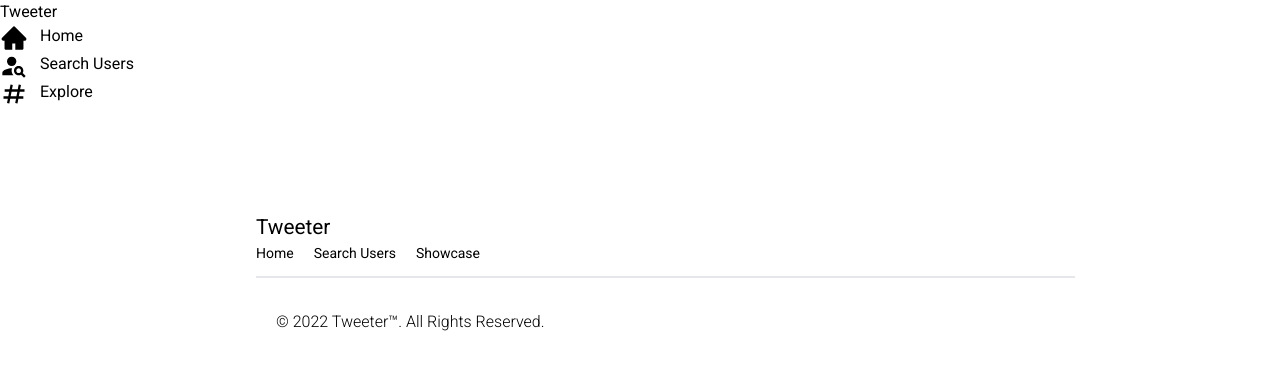
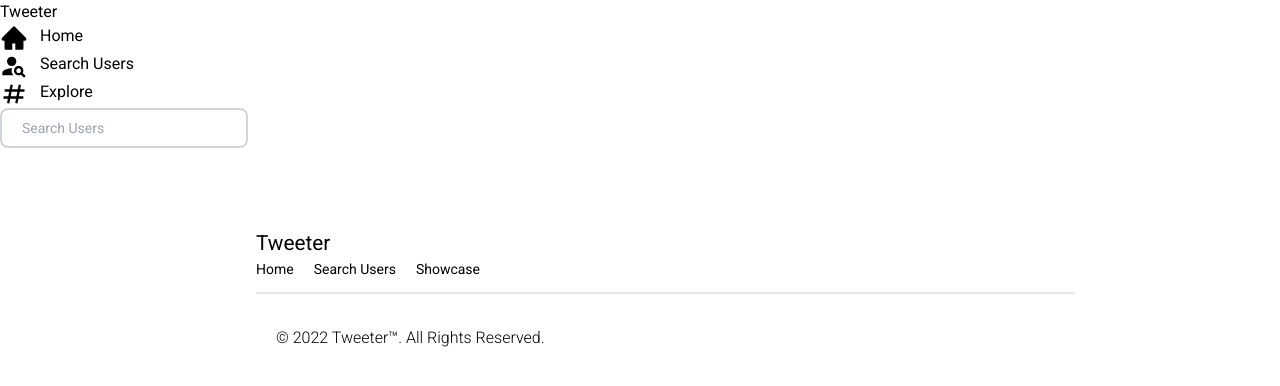
Before and after one commit to BrandonCarp/tweeter, a React (Create React App) app: page /usersearch in a window 1280 px wide. Shown: the top 386 px of the page. Built offline with nearby package versions, Linux system fonts and the light colour scheme; a web font is replaced by a local one.

Commit message:
search bar update

```diff
--- a/src/Components/User Search Page/UserSearchBar.js
+++ b/src/Components/User Search Page/UserSearchBar.js
@@ -2,7 +2,12 @@ export function UserSearchBar() {
   return (
     <>
       <div>
-        <input type="text" />
+        <input
+          type="search"
+          className="border-2 border-gray-300 bg-white h-10 px-5 pr-16 rounded-lg text-sm focus:outline-none"
+          placeholder="Search Users"
+        />
+        {/* Add button, and perhaps add zustand state management */}
       </div>
     </>
   );
```
